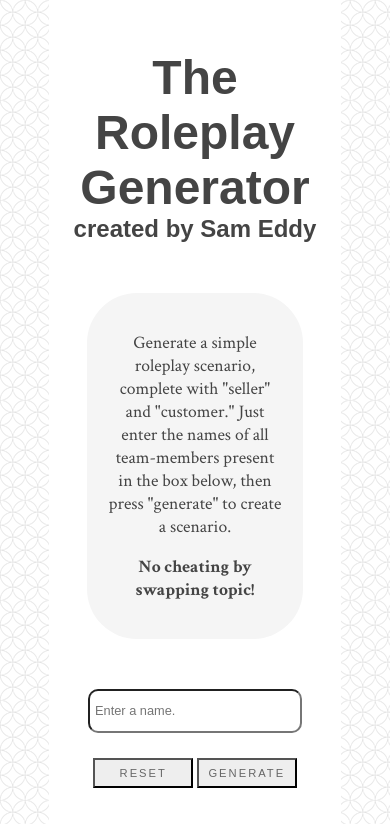
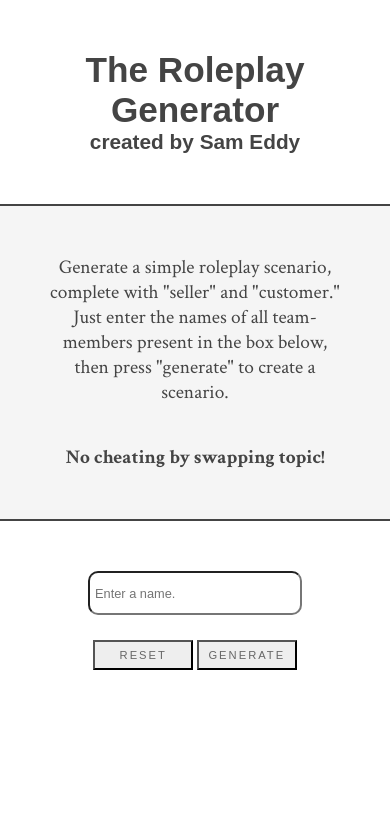
Before and after one commit to samkettle/projects, a plain HTML site: page index.html in a window 390 px wide. Shown: the top 824 px of the page. Drawn offline with Linux system fonts and the light colour scheme; a web font is replaced by a local one.

Commit message:
Responsive CSS file uploaded

```diff
--- a/style.css
+++ b/style.css
@@ -68,7 +68,7 @@ button:focus {
     font-size: 1.1em;
     padding: 20px;
     background-color: whitesmoke;
-    border-radius: 50px;
+    border-radius: 30px;
 }
 
 #buttons {
@@ -96,3 +96,35 @@ button:focus {
     color: #c97683;
     font-size: 1.4em;
 }
+
+@media (max-width: 700px) {
+    h1 {
+        font-size: 2.5em;
+    }
+}
+
+@media (max-width: 575px) {
+    #container, #instructions {
+        width: 100%;
+    }
+
+    #instructions {
+        border-radius: 0;
+        padding-left: 0;
+        border-top: 2px solid;
+        border-bottom: 2px solid;
+    }
+
+    #instructions p {
+        padding: 10px 50px;
+        font-size: 1.1em;
+    }
+
+    h1 {
+        font-size: 2.2em;
+    }
+
+    h2 {
+        font-size: 1.3em;
+    }
+}
```
